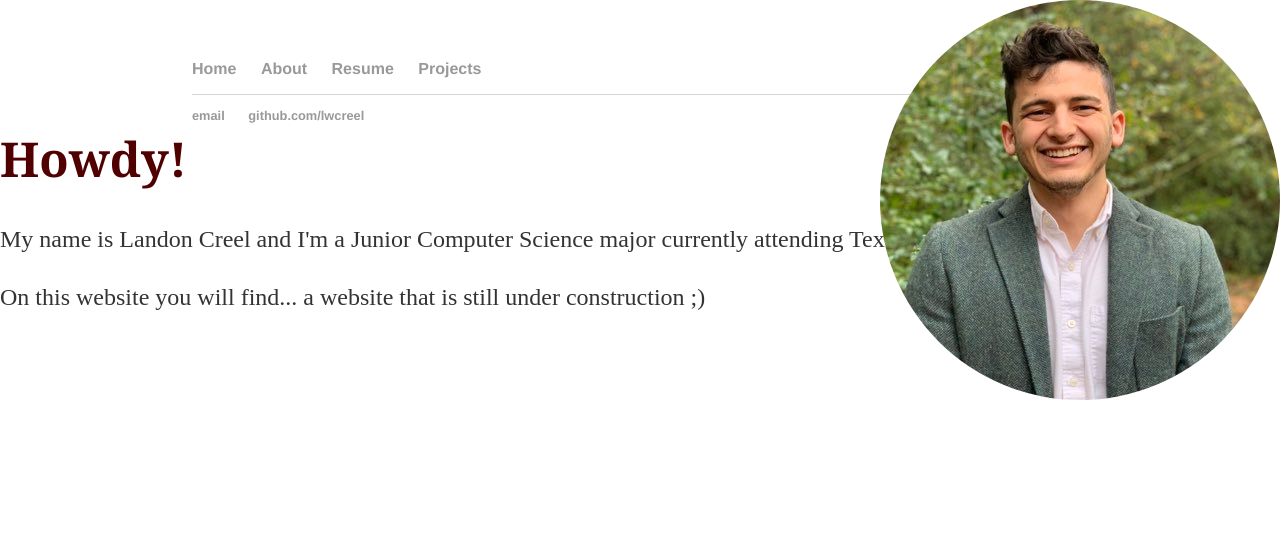
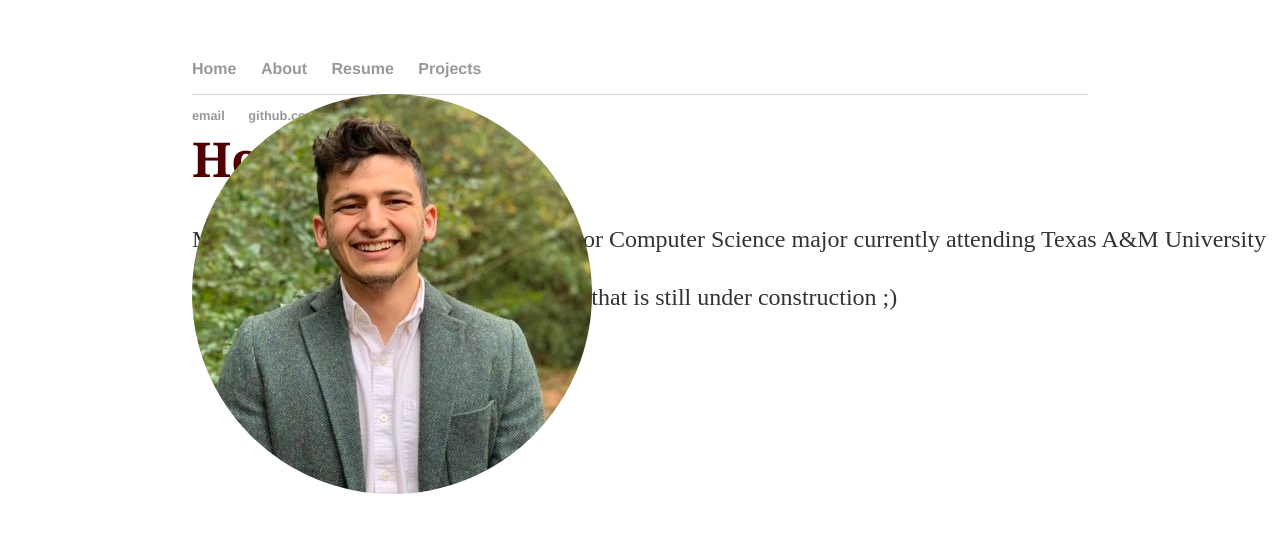
Before and after one commit to lwcreel/lwcreel.github.io, a Jekyll site: the page built from index.html, in a window 1280 px wide. Shown: the top 533 px of the page. Built offline with Jekyll 4.4.1, drawn with Linux system fonts in a browser that asks for light colours.

Commit message:
layout fix 2

```diff
--- a/css/main.css
+++ b/css/main.css
@@ -49,11 +49,12 @@
 
 #img-offset {
     position: absolute;
-    top: 0;
-    right: 0;
+    top: 30;
+    right: 30;
 }
 
 .blurb {
     position: absolute;
-    left: 0;
+    top: 30
+    left: 30;
 }
```
